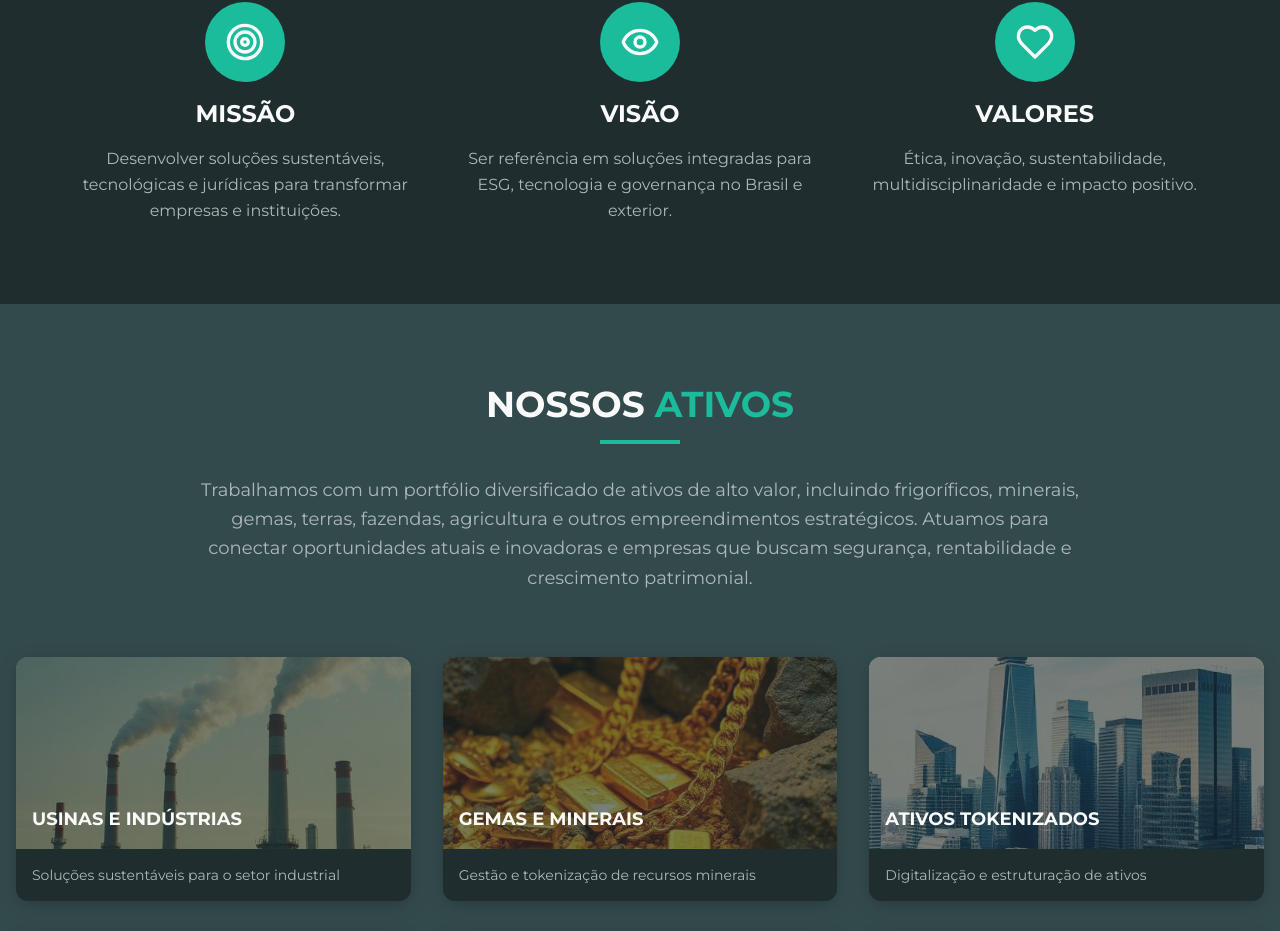
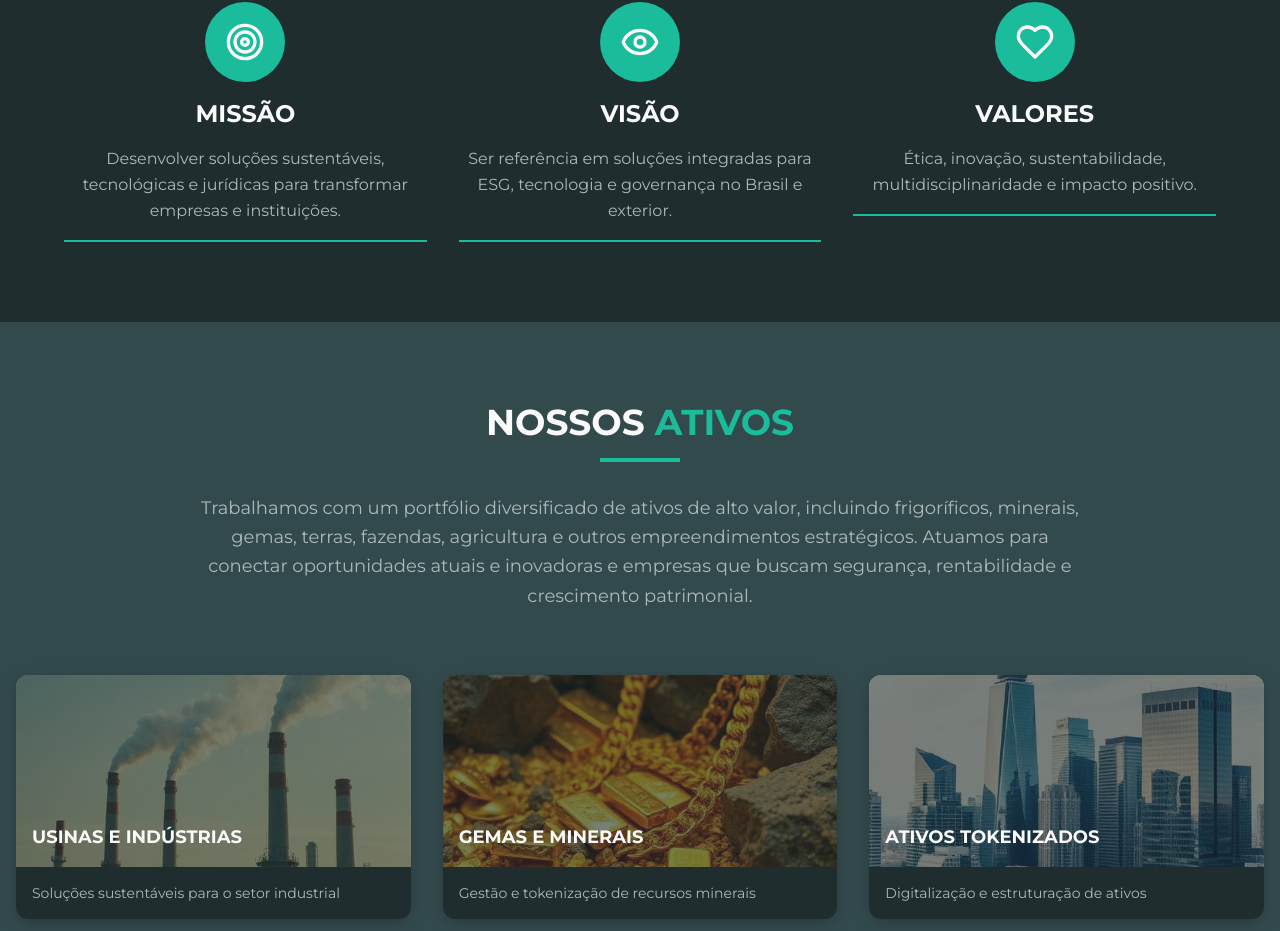
Before and after one commit to Matheus-Cahu/picture-stacker-web, a React (Vite) app: page / in a window 1280 px wide. Shown: the part 1375-2306 px from the top of the page. Built offline with nearby package versions, Linux system fonts and the light colour scheme.

Commit message:
Adicionar linhas verdes
Adicionadas linhas verdes abaixo dos textos fornecidos.
-edited src/components/AboutSection.tsx

```diff
--- a/src/components/AboutSection.tsx
+++ b/src/components/AboutSection.tsx
@@ -31,9 +31,12 @@ const AboutSection = () => {
                 <Target className="w-10 h-10 text-cs-text" />
               </div>
               <h3 className="text-2xl font-bold text-cs-text mb-4">MISSÃO</h3>
-              <p className="text-cs-text-muted leading-relaxed">
+              <div className="relative">
+                <p className="text-cs-text-muted leading-relaxed mb-4">
                   Desenvolver soluções sustentáveis, tecnológicas e jurídicas para transformar empresas e instituições.
                 </p>
+                <div className="w-full h-0.5 bg-cs-primary"></div>
+              </div>
             </div>
 
             <div className="text-center">
@@ -41,9 +44,12 @@ const AboutSection = () => {
                 <Eye className="w-10 h-10 text-cs-text" />
               </div>
               <h3 className="text-2xl font-bold text-cs-text mb-4">VISÃO</h3>
-              <p className="text-cs-text-muted leading-relaxed">
+              <div className="relative">
+                <p className="text-cs-text-muted leading-relaxed mb-4">
                   Ser referência em soluções integradas para ESG, tecnologia e governança no Brasil e exterior.
                 </p>
+                <div className="w-full h-0.5 bg-cs-primary"></div>
+              </div>
             </div>
 
             <div className="text-center">
@@ -51,9 +57,12 @@ const AboutSection = () => {
                 <Heart className="w-10 h-10 text-cs-text" />
               </div>
               <h3 className="text-2xl font-bold text-cs-text mb-4">VALORES</h3>
-              <p className="text-cs-text-muted leading-relaxed">
+              <div className="relative">
+                <p className="text-cs-text-muted leading-relaxed mb-4">
                   Ética, inovação, sustentabilidade, multidisciplinaridade e impacto positivo.
                 </p>
+                <div className="w-full h-0.5 bg-cs-primary"></div>
+              </div>
             </div>
           </div>
         </div>
```
Lines whose indentation alone changed are shown as unchanged.
